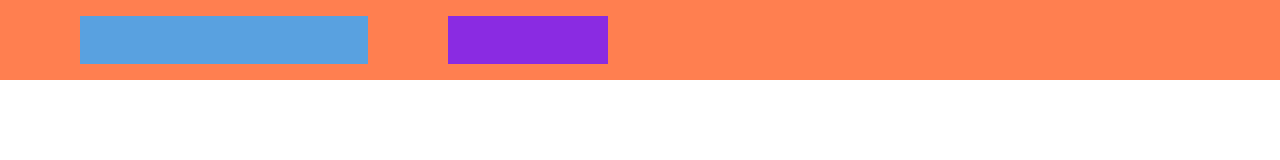
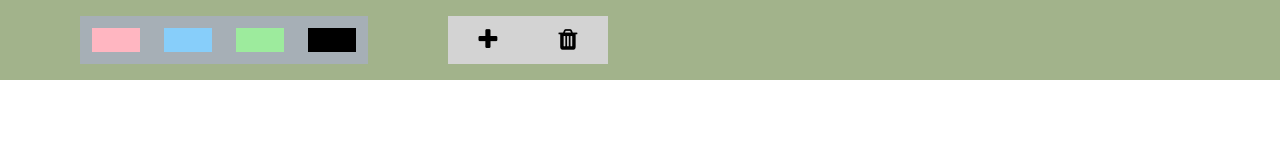
Before and after one commit to Mansisakhiya-2412/Web-Dev1, a plain HTML site: page MODULE-3/jira/index.html in a window 1280 px wide. Drawn offline with Linux system fonts and the light colour scheme.

Commit message:
upper div ui complete

```diff
--- a/MODULE-3/jira/index.html
+++ b/MODULE-3/jira/index.html
@@ -12,10 +12,18 @@
 
    <div class="toolbox-cont">
        <div class="toolbox-priority-cont">
-
+            <div class="color lightpink"></div>
+            <div class="color blue"></div>
+            <div class="color green"></div>
+            <div class="color black"></div>
        </div>
        <div class="action-btn-cont">
-
+            <div class="add-btn">
+                <i class="fa fa-plus"></i>
+            </div>
+            <div class="remove-btn">
+                <i class="fa fa-trash"></i>
+            </div>
        </div>
    </div>
 
--- a/MODULE-3/jira/style.css
+++ b/MODULE-3/jira/style.css
@@ -9,21 +9,58 @@ body {
 
 .toolbox-cont {
     height: 5rem;
-    background-color: coral;
+    background-color: #A2B38B;
     display: flex;
     align-items: center;
 }
 
 .toolbox-priority-cont {
     height: 3rem;
-    background-color: rgb(89, 161, 224);
+    background-color: rgb(166, 175, 182);
     width: 18rem;
     margin-left: 5rem;
+    display: flex;
+    align-items: center;
+    justify-content: space-around;
 }
 
 .action-btn-cont {
-    background-color: blueviolet;
+    background-color: lightgray;
     height: 3rem;
     width: 10rem;
     margin-left: 5rem;
+    display: flex;
+    align-items: center;
+    justify-content: space-around;
 }
+
+.color {
+    /* height: ; */
+    /* background-color: black; */
+    height: 1.5rem;
+    width: 3rem;
+}
+
+.lightpink {
+    background-color: lightpink;
+}
+
+.blue {
+    background-color: lightskyblue;
+}
+
+.green {
+    background-color: rgb(157, 235, 157);
+}
+
+.black {
+    background-color: black;
+}
+
+.add-btn {
+    font-size: 1.5rem;
+}
+
+.remove-btn {
+    font-size: 1.5rem;
+}
```
